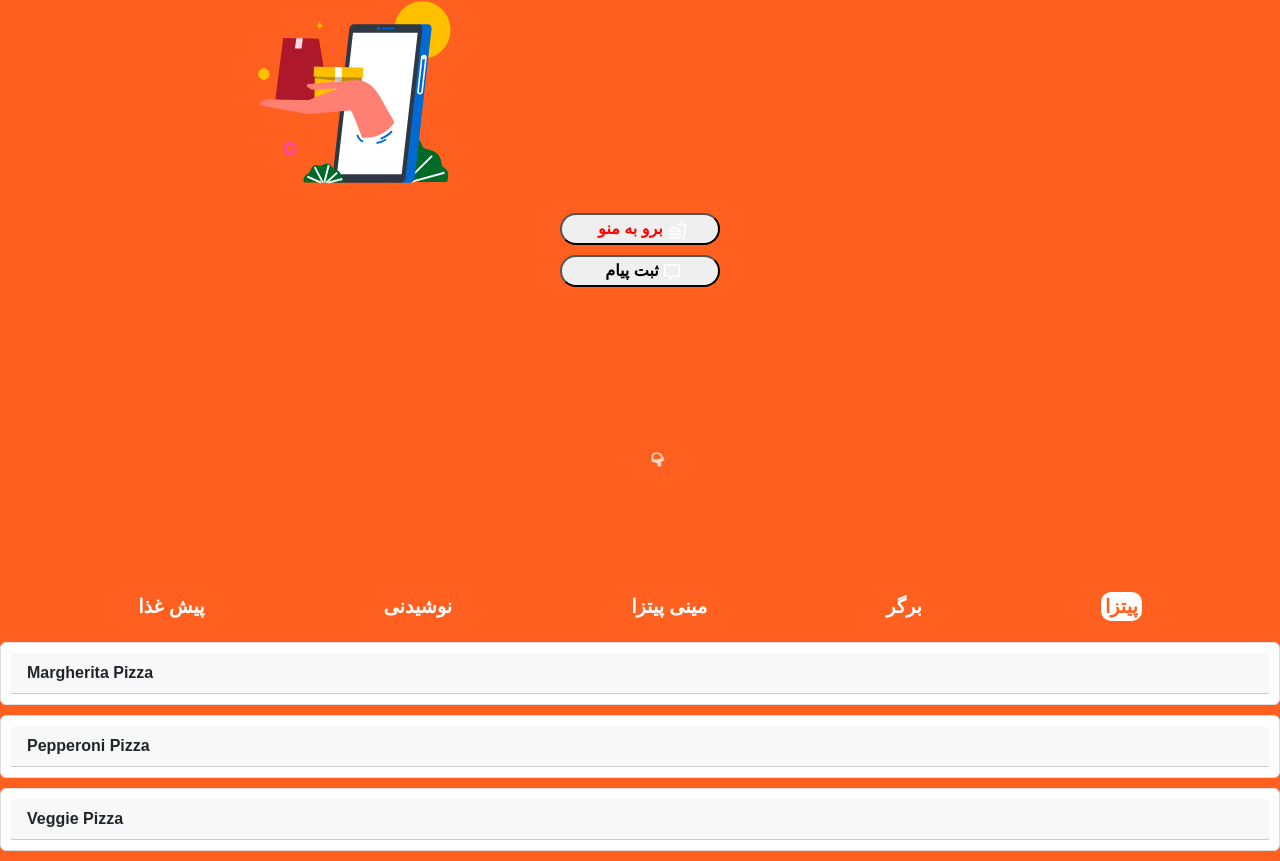
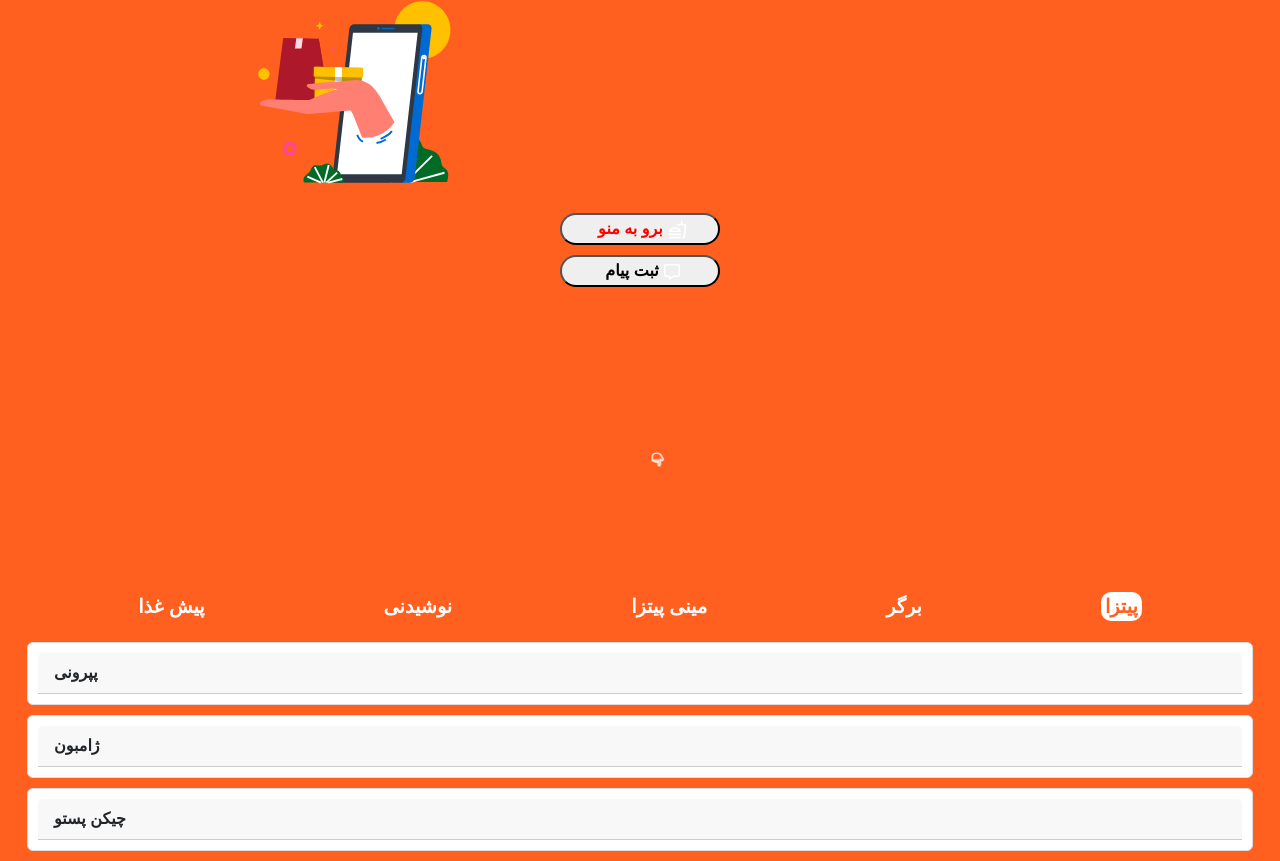
Before and after one commit to pedramjlo/Daei-Ali-ORG, a React (Create React App) app: page / in a window 1280 px wide. Shown: the part 285-1146 px from the top of the page. Built offline with nearby package versions, Linux system fonts and the light colour scheme; a web font is replaced by a local one.

Commit message:
added cards' margin

```diff
--- a/src/card.css
+++ b/src/card.css
@@ -1,7 +1,7 @@
 /* Card.css */
 .card {
     border: 1px solid #ddd;
-    margin: 10px 0;
+    margin: 10px 27px;
     padding: 10px;
     transition: all 0.3s ease;
 }
--- a/src/components/burgerpage.jsx
+++ b/src/components/burgerpage.jsx
@@ -1,11 +1,20 @@
 import React from 'react';
+import Card from './card';
 
 
 
 const BurgerContent = () => {
     return(
         <div>
-            <h1>burger</h1>
+            <Card title="Margherita Pizza">
+                <p>Details about Margherita Pizza</p>
+            </Card>
+            <Card title="Pepperoni Pizza">
+                <p>Details about Pepperoni Pizza</p>
+            </Card>
+            <Card title="Veggie Pizza">
+                <p>Details about Veggie Pizza</p>
+            </Card>
         </div>
     );
 }
--- a/src/components/pizzapage.jsx
+++ b/src/components/pizzapage.jsx
@@ -5,13 +5,13 @@ import Card from './card';
 const PizzaContent = () => {
     return (
         <div>
-            <Card title="Margherita Pizza">
+            <Card title="پپرونی">
                 <p>Details about Margherita Pizza</p>
             </Card>
-            <Card title="Pepperoni Pizza">
+            <Card title="ژامبون">
                 <p>Details about Pepperoni Pizza</p>
             </Card>
-            <Card title="Veggie Pizza">
+            <Card title="چیکن پستو">
                 <p>Details about Veggie Pizza</p>
             </Card>
         </div>
```
